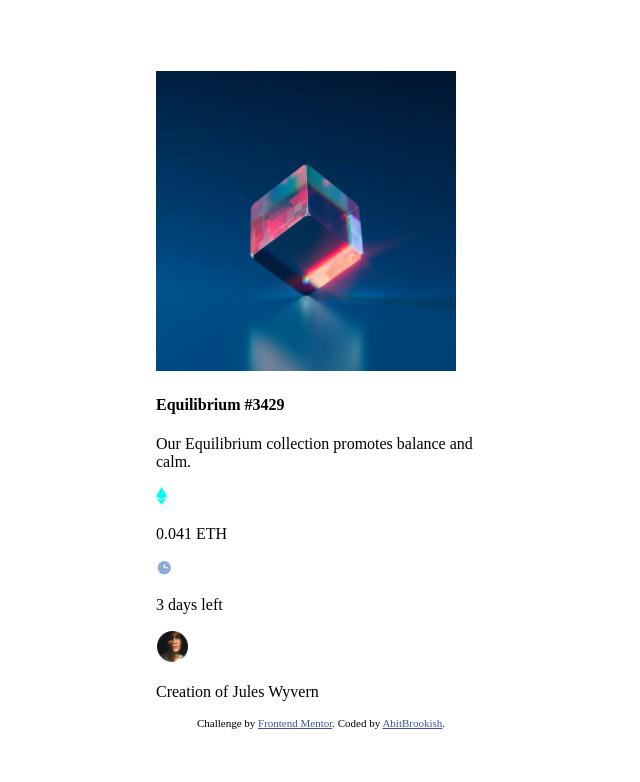
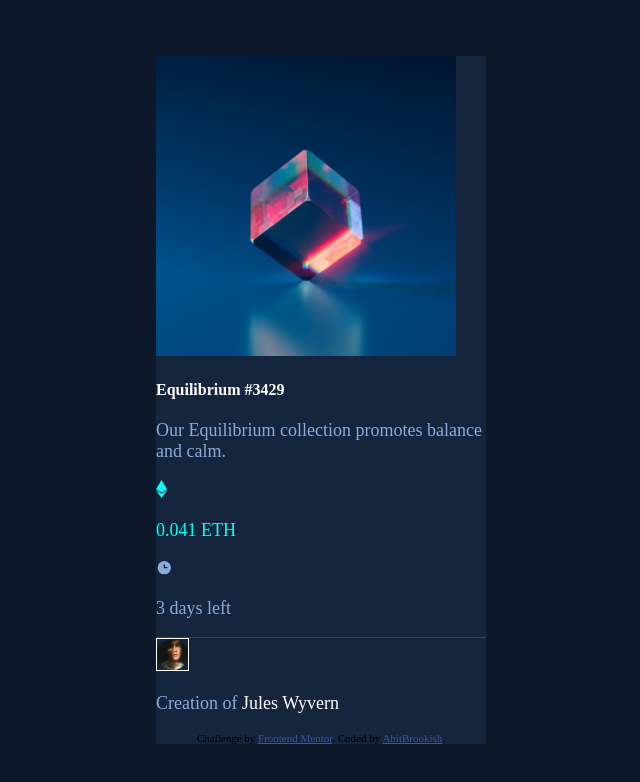
Before and after one commit to AbitBrookish/nft-preview-card, a plain HTML site: page index.html in a window 1280 px wide. Shown: the whole page, without its empty margins (319-959 px from the left). Drawn offline with Linux system fonts and the light colour scheme.

Commit message:
Create color styles

```diff
--- a/style.css
+++ b/style.css
@@ -17,10 +17,43 @@ body {
   padding: 0;
   display: grid;
   place-content: center;
+  background: hsl(217, 54%, 11%);
+}
+
+p {
+  font-size: 18px;
 }
 
 .nft-wrapper {
   max-width: 330px;
+  background-color: hsl(216, 50%, 16%);
+}
+
+.description h4 {
+  color: hsl(0, 0%, 100%);
+}
+
+.description p {
+  color: hsl(215, 51%, 70%);
+}
+
+.eq-value__pt {
+  color: hsl(178, 100%, 50%);
+}
+
+.eq-value__time {
+  color: hsl(215, 51%, 70%);
+}
+
+
+.creator {
+  border-top: 1px solid hsl(215, 32%, 27%);
+}
+.creator p {
+  color: hsl(215, 51%, 70%);
+}
+span {
+  color: hsl(0, 0%, 100%);
 }
 
 
@@ -34,7 +67,20 @@ body {
   border: 1px solid #fff;
 }
 
+/*
+## Colors
 
+### Primary
+
+- Soft blue: hsl(215, 51%, 70%)
+- Cyan: hsl(178, 100%, 50%)
+
+### Neutral
+
+- Very dark blue (main BG): hsl(217, 54%, 11%)
+- Very dark blue (card BG): hsl(216, 50%, 16%)
+- Very dark blue (line): hsl(215, 32%, 27%)
+- White: hsl(0, 0%, 100%) */
 
 
 
```
